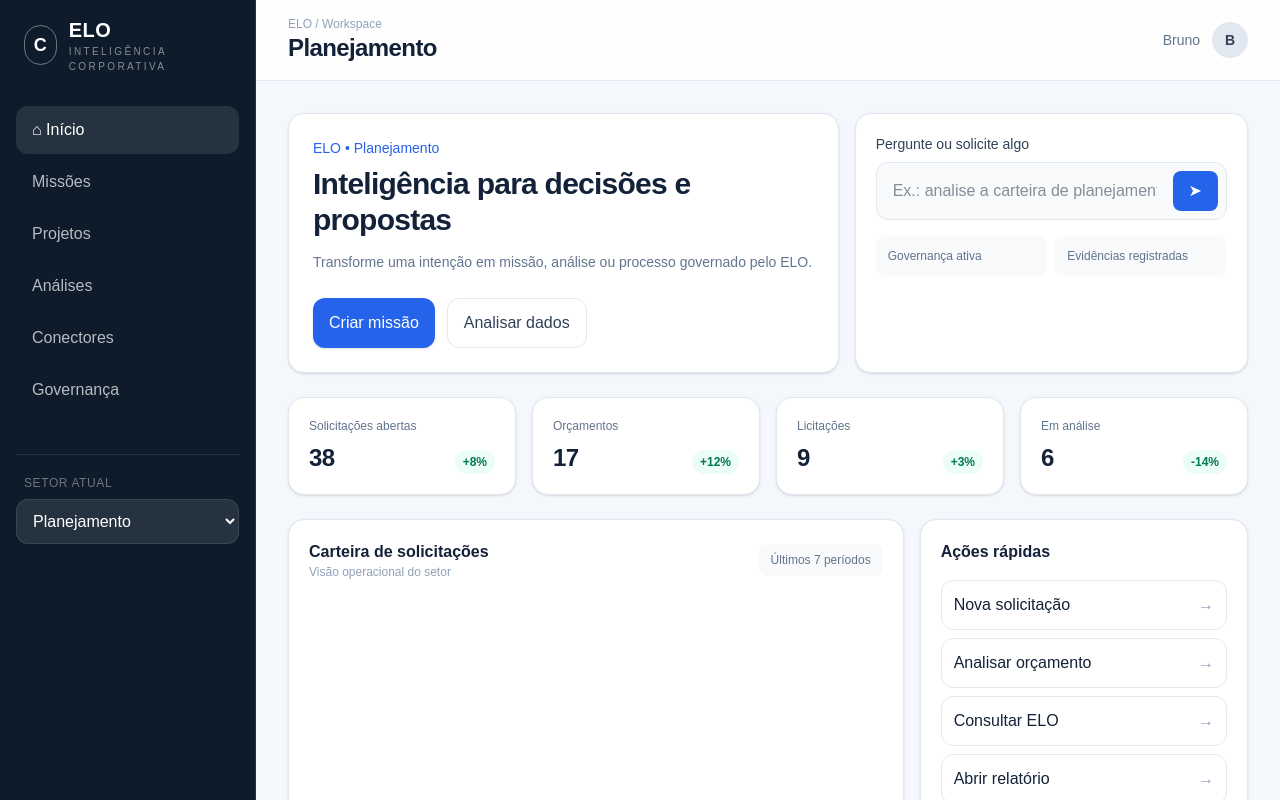
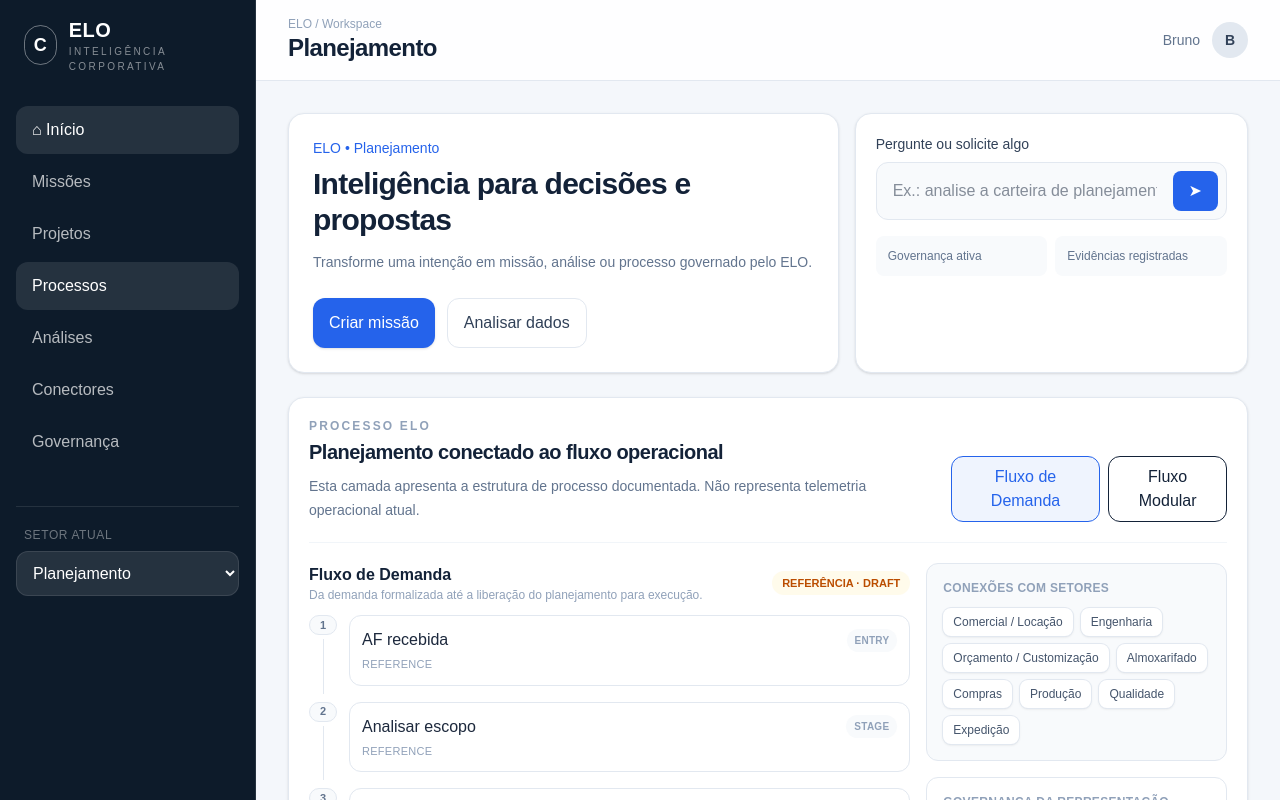
Before and after one commit to salvbruno6-hue/Cognitico_IA-corporative, a Next.js app in the folder apps/elo-web/: page / in a window 1280 px wide. Shown: the top 800 px of the page. Built offline with nearby package versions, Linux system fonts and the light colour scheme.

Commit message:
feat(elo-web): expose process navigation in planning workspace

```diff
--- a/apps/elo-web/src/components/elo-dashboard.tsx
+++ b/apps/elo-web/src/components/elo-dashboard.tsx
@@ -1,9 +1,10 @@
 "use client";
 
 import { useMemo, useState } from "react";
+import { ProcessNavigation } from "@/components/process-navigation";
 import { sectors, type SectorKey } from "@/lib/sectors";
 
-const navItems = ["Missões", "Projetos", "Análises", "Conectores", "Governança"];
+const navItems = ["Missões", "Projetos", "Processos", "Análises", "Conectores", "Governança"];
 
 function MiniChart({ values, accent }: { values: number[]; accent: string }) {
   const max = Math.max(...values);
@@ -24,6 +25,7 @@ function MiniChart({ values, accent }: { values: number[]; accent: string }) {
 
 export function EloDashboard() {
   const [sectorKey, setSectorKey] = useState<SectorKey>("planejamento");
+  const [showProcesses, setShowProcesses] = useState(true);
   const sector = useMemo(() => sectors.find((item) => item.key === sectorKey) ?? sectors[0], [sectorKey]);
 
   return (
@@ -41,7 +43,12 @@ export function EloDashboard() {
           <nav aria-label="Navegação principal" className="space-y-1">
             <button className="w-full rounded-xl bg-white/10 px-4 py-3 text-left text-sm font-medium">⌂ Início</button>
             {navItems.map((item) => (
-              <button key={item} className="w-full rounded-xl px-4 py-3 text-left text-sm text-white/70 transition hover:bg-white/10 hover:text-white">
+              <button
+                key={item}
+                type="button"
+                onClick={() => item === "Processos" && setShowProcesses(true)}
+                className={`w-full rounded-xl px-4 py-3 text-left text-sm transition ${item === "Processos" && showProcesses ? "bg-white/10 font-medium text-white" : "text-white/70 hover:bg-white/10 hover:text-white"}`}
+              >
                 {item}
               </button>
             ))}
@@ -97,6 +104,8 @@ export function EloDashboard() {
               </section>
             </div>
 
+            {showProcesses && sectorKey === "planejamento" && <ProcessNavigation accent={sector.accent} />}
+
             <section aria-label="Indicadores principais" className="grid gap-4 sm:grid-cols-2 xl:grid-cols-4">
               {sector.metrics.map((metric) => (
                 <article key={metric.label} className="rounded-2xl border border-slate-200 bg-white p-5 shadow-sm">
```
